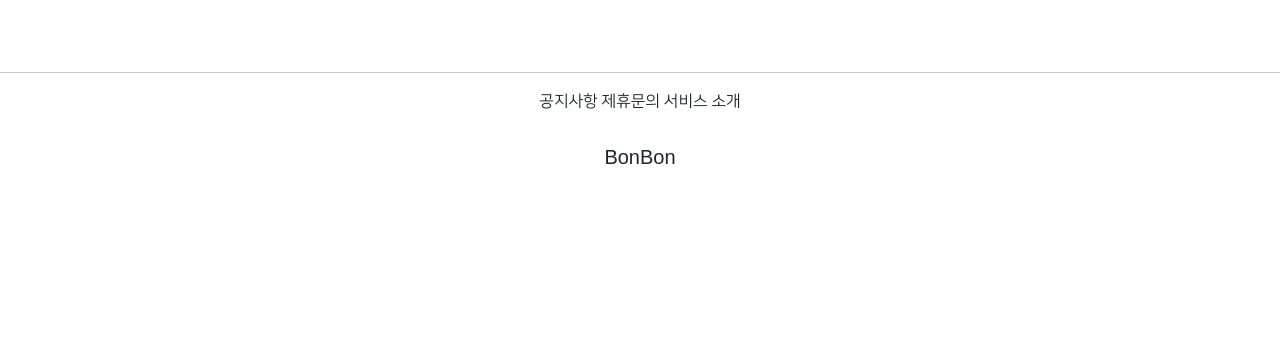
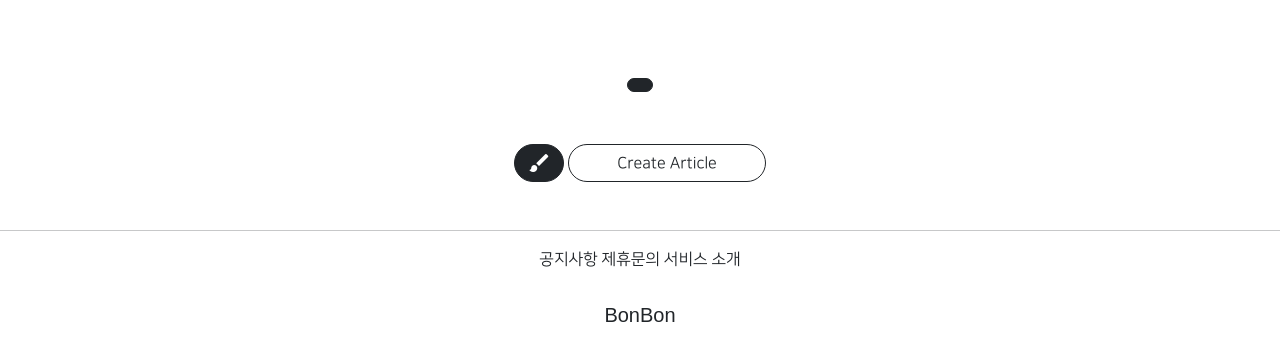
Before and after one commit to kyeongseoJ/GIS-1ban-ks, a Django app: template projectapp/templates/projectapp/detail.html in a window 1280 px wide. Shown: the part 265-626 px from the top of the page. Run offline with Django 3.2, Linux system fonts and the light colour scheme; the template is opened without the code that fills it, so the values that code supplies are empty; parts of the project's set-up code (start-up, migrations or seed data) failed here and were passed over; some libraries are stand-ins or nearby versions; some web fonts are replaced.

Commit message:
08/18 1ban class commit_5

```diff
--- a/projectapp/templates/projectapp/detail.html
+++ b/projectapp/templates/projectapp/detail.html
@@ -15,8 +15,10 @@
                 <h5 >{{ target_project.description }}</h5>
 
        </div>
-
     </div>
 
+       <div>
+            {% include 'snippets/list_fragment.html' with article_list=object_list %}
+       </div>
 
 {% endblock %}
--- /dev/null
+++ b/templates/snippets/list_fragment.html
@@ -0,0 +1,56 @@
+{% load static %}
+
+
+    <style>
+        .container {
+            padding: 0;
+            margin: 0 auto;
+        }
+
+        .container div {
+          width: 45%;
+            max-width: 200px;
+          display: flex;
+          justify-content: center;
+          align-items: center;
+          border-radius: 1rem;
+            flex-direction: column;
+            box-shadow: 0 0 1rem darkgrey;
+        }
+
+        div img {
+            width: 100%;
+            border-radius: 1rem;
+        }
+
+    </style>
+
+    <div class="container my-3">
+
+        {% for article in article_list %}
+
+            <div>
+                <a href="{% url 'articleapp:detail' pk=article.pk %}">
+                    <img src="{{ article.image.url }}" alt="">
+                </a>
+                <span class="NNS_B m-2">{{ article.title }}</span>
+            </div>
+
+        {% endfor %}
+
+    </div>
+
+    <script src="{% static 'js/magicgrid.js' %}"></script>
+
+    {% include 'snippets/pagination.html' %}
+
+    <div class="text-center my-5">
+        <a href="{% url 'articleapp:create' %}"
+           class="btn btn-dark rounded-pill material-icons">
+            brush
+        </a>
+        <a href="{% url 'articleapp:create' %}"
+           class="btn btn-outline-dark rounded-pill px-5">
+            Create Article
+        </a>
+    </div>
```
Also changed, not shown: projectapp/views.py (+9 -1 lines).
